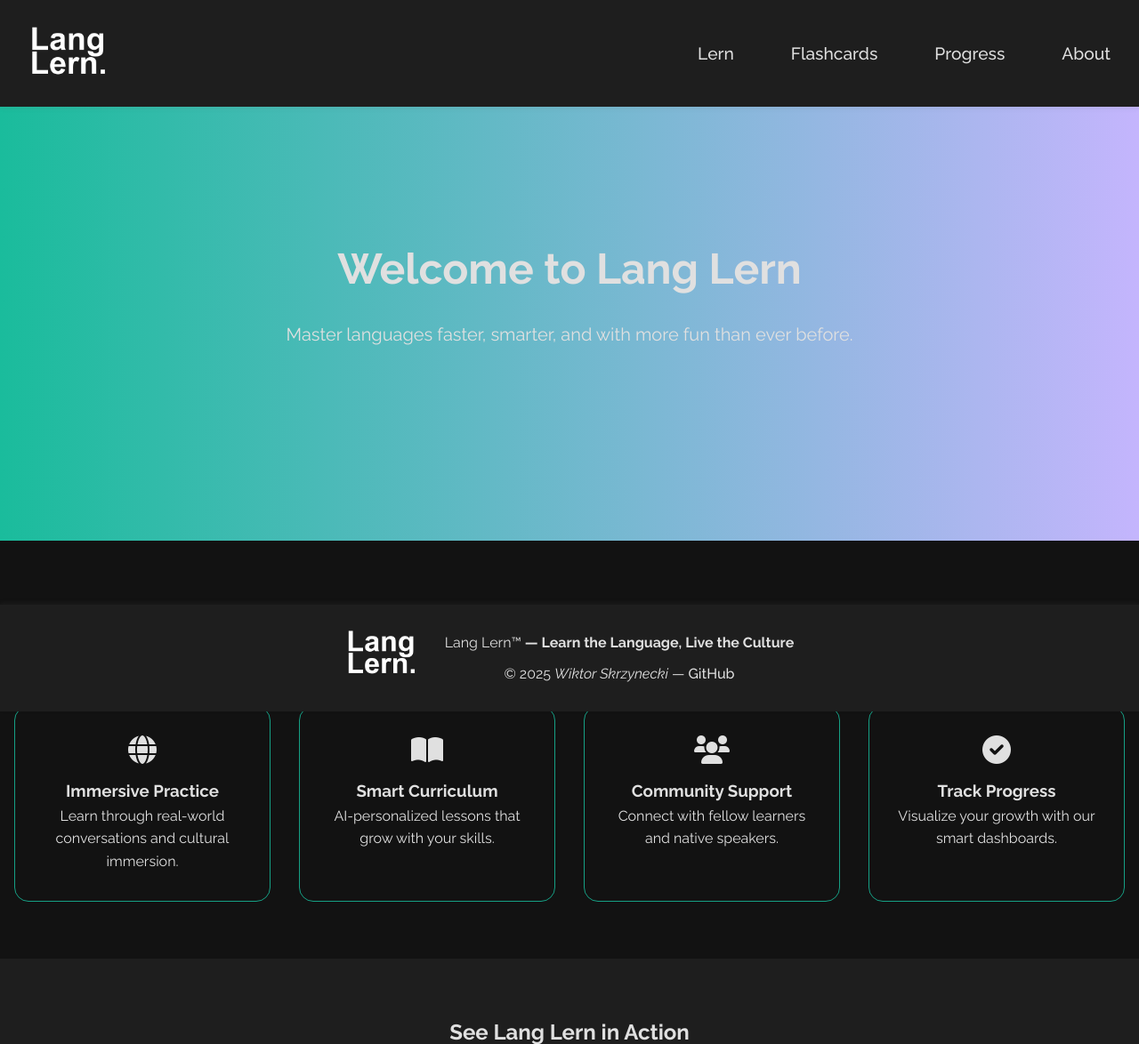
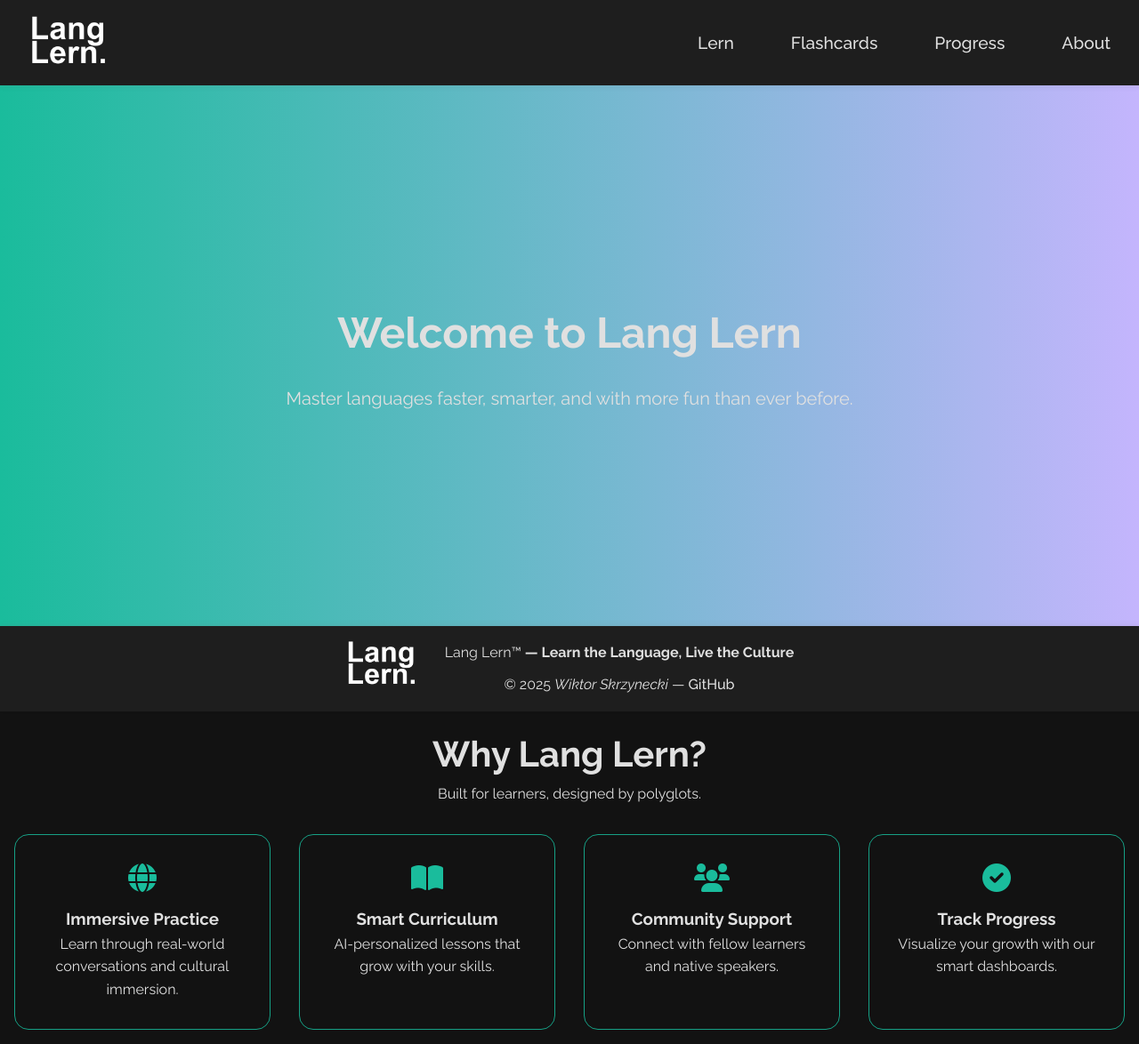
Before and after one commit to Hadevsh/LangLern, a Flask app: page /about in a window 1280 px wide. Shown: the top 1174 px of the page at 89% size. Run offline with Flask 3, Linux system fonts and the light colour scheme.

Commit message:
Fix about section spacing

```diff
--- a/app/static/css/about.css
+++ b/app/static/css/about.css
@@ -4,7 +4,7 @@
 
 .hero {
     background: linear-gradient(to right, var(--primary), var(--secondary));
-    height: 70vh;
+    height: calc(100vh - 6rem); /* 3rem nav + 3rem footer */
     display: flex;
     flex-direction: column;
     align-items: center;
@@ -14,7 +14,7 @@
 
 .hero h1 {
     font-size: 3rem;
-    margin-bottom: 20px;
+    margin-bottom: 1.25rem;
 }
 
 .hero p {
@@ -37,7 +37,7 @@
 }
 
 .feature {
-    /* background: linear-gradient(45deg, var(--primary), var(--secondary)); */
+    cursor: pointer;
     border: 1px solid var(--primary-variant);
     padding: 2rem;
     border-radius: 1rem;
@@ -51,6 +51,7 @@
 .feature i {
     font-size: 2rem;
     margin-bottom: 1rem;
+    color: var(--primary);
 }
 
 .screenshots {
@@ -59,6 +60,7 @@
 }
 
 .screenshots img {
+    cursor: pointer;
     width: 100%;
     max-width: 30rem;
     border-radius: 1rem;
@@ -87,10 +89,10 @@
 }
 
 .cta button {
-    background: #3b82f6;
+    background: var(--primary);
     color: white;
     border: none;
-    padding: 12px 24px;
+    padding: 0.75rem 1.5rem;
     border-radius: 9999px;
     font-size: 1rem;
     cursor: pointer;
@@ -98,5 +100,5 @@
 }
 
 .cta button:hover {
-    background: #2563eb;
+    background: var(--primary-variant);
 }
--- a/app/static/css/global.css
+++ b/app/static/css/global.css
@@ -9,6 +9,13 @@
     --secondary-variant: #ad8ce2;
     --text: #e0e0e0;              /* Default text color */
     --text-muted: #a0a0a0;        /* Secondary/inactive text */
+}
+
+main {
+    height: calc(100% - 12rem); /* 6rem for nav + 6rem for footer */
+    overflow-y: auto;
+    scroll-behavior: smooth;
+    padding-bottom: 3rem; /* Avoid clipping last section under footer */
 }
 
 /* Reset & base styles */
@@ -46,6 +53,7 @@
     justify-content: space-between;
     top: 0;
     width: 100%;
+    height: 6rem;
     background-color: var(--surface);
     padding: 1rem 2rem;
     box-shadow: 0 2px 5px rgba(112, 112, 112, 0.1);
@@ -84,6 +92,7 @@
     left: 0;
     bottom: 0;
     width: 100%;
+    height: 6rem;
     padding: 1rem 0;
     background-color: var(--surface);
     color: var(--text);
```
